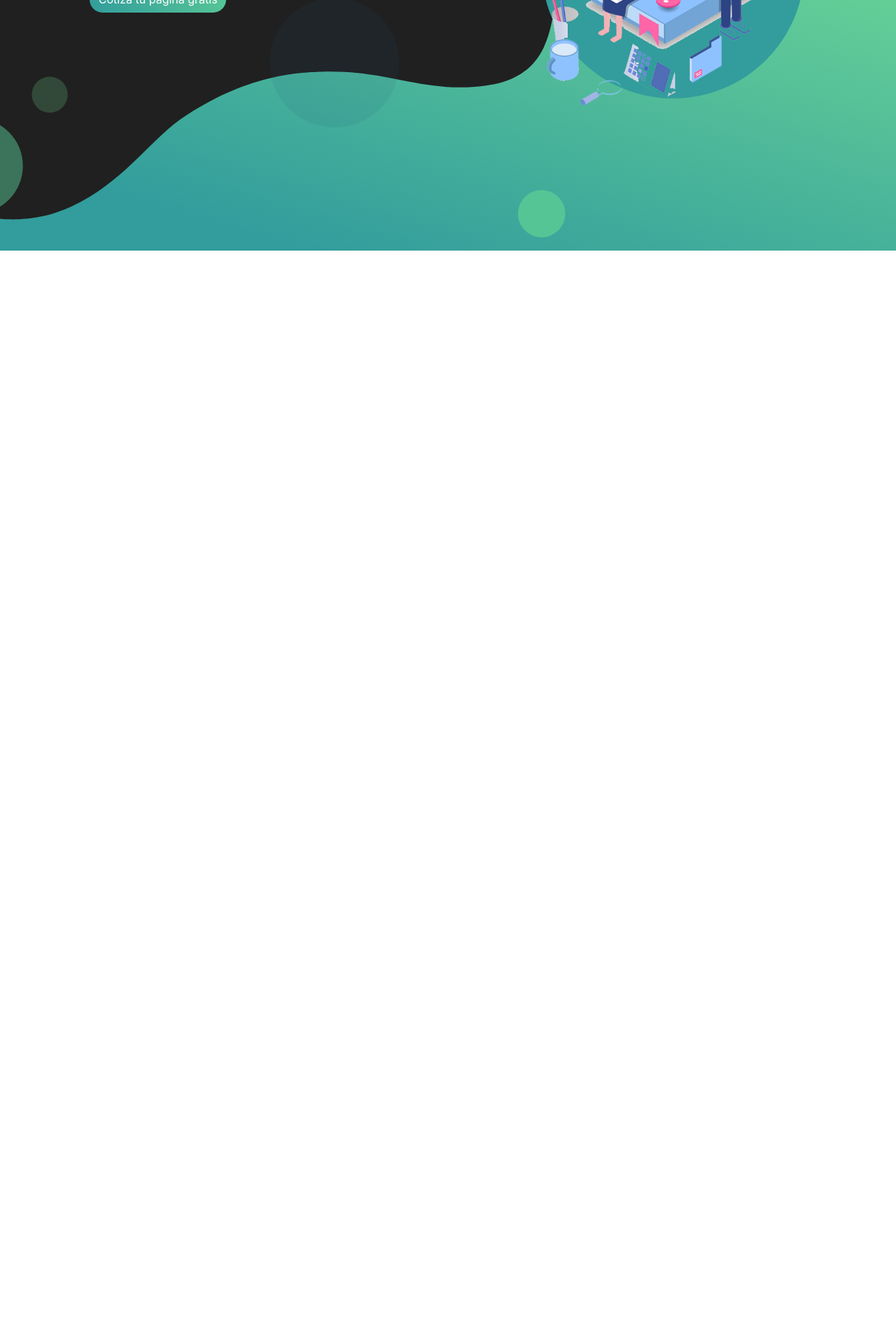
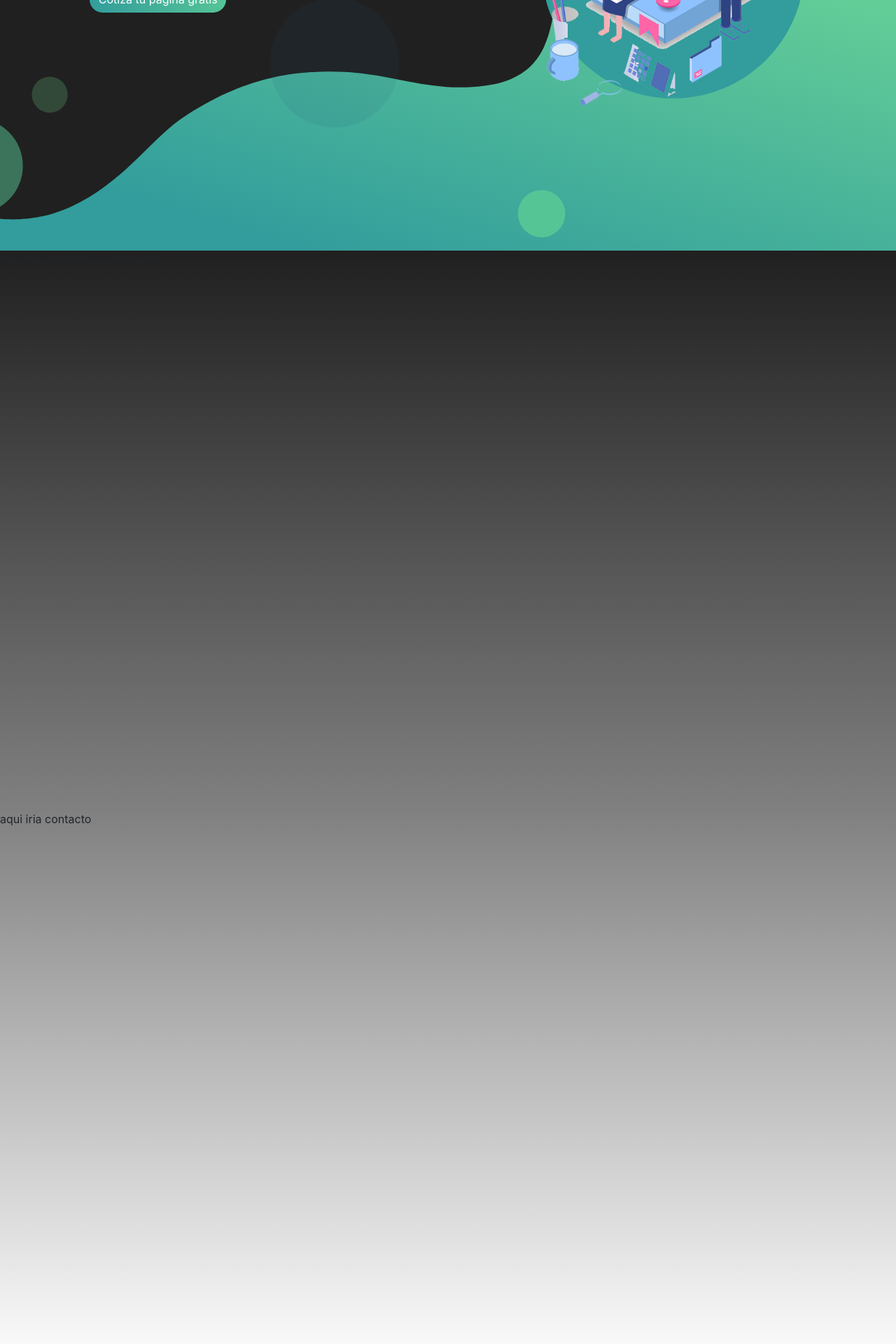
Before and after one commit to Box-MDE/portfolio, a React (Create React App) app: page / in a window 1280 px wide. Shown: the part 442-2362 px from the top of the page at 70% size. Before the commit the page ends 800 px from the top, so only its background shows below. Built offline with nearby package versions, Linux system fonts and the light colour scheme.

Commit message:
agregando secciones

```diff
--- a/src/App.css
+++ b/src/App.css
@@ -79,6 +79,15 @@
   border-radius: 24px;
 }
 
+.section__background2{
+  height: 100vh;
+  background: linear-gradient(#202020, gray);
+}
+
+.section__background3{
+  height: 100vh;
+  background: linear-gradient(gray, white);
+}
 
 @media screen and (max-width:700px) {
 
--- a/src/App.js
+++ b/src/App.js
@@ -40,6 +40,14 @@ function App() {
         </div>
 
       </section>
+
+      <section className='section__background2'>
+        aqui iria mostrar lo q hacemos
+      </section>
+
+      <section className='section__background3'>
+        aqui iria contacto
+      </section>
     </>
   );
 }
```
